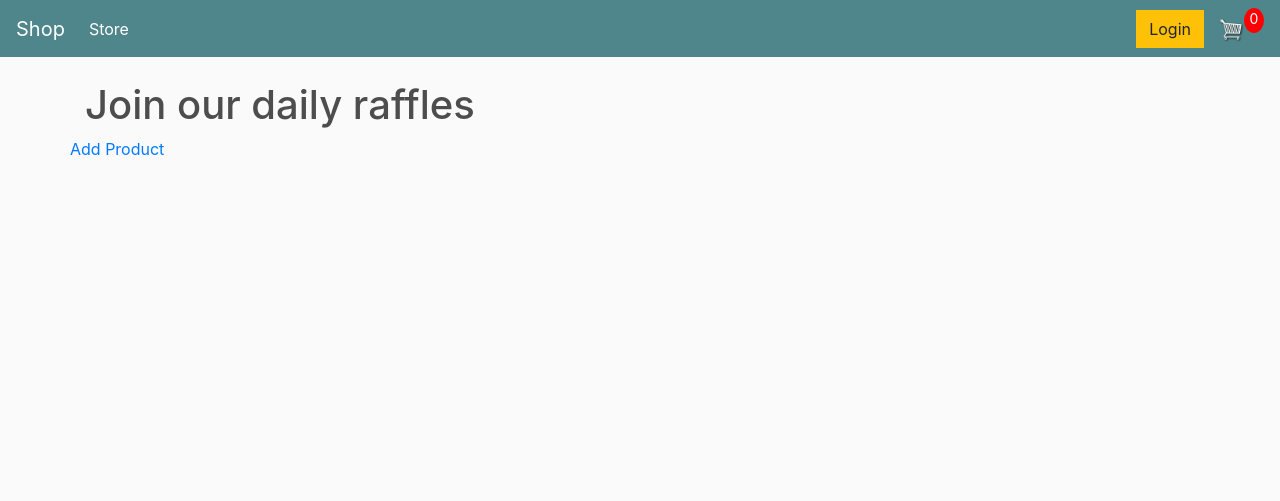
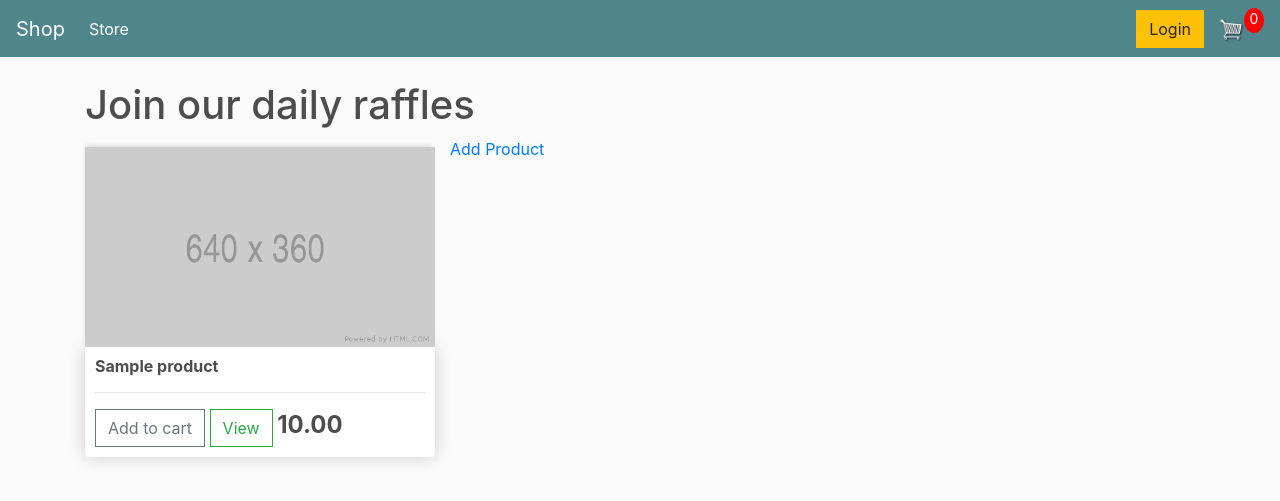
Before and after one commit to rgraingerdev/MS4Final, a Django app: page /products/ in a window 1280 px wide. Shown: the top 501 px of the page. Run offline with Django 5.2, Linux system fonts and the light colour scheme; tables that the repository leaves empty hold one stand-in row (values such as "Sample post"); some libraries are stand-ins or nearby versions.

Commit message:
Fixed issue with assets not showing

```diff
--- a/megashop/products/templates/products.html
+++ b/megashop/products/templates/products.html
@@ -3,16 +3,16 @@
 {% block content %}
 	<div><h1>Join our daily raffles</h1></div>
 	<div class="row">
-		{% for products in product %}
+		{% for product in products %}
 			<div class="col-lg-4">
 				<img class="thumbnail" src="{% static 'images/placeholder.png' %}">
 				<div class="box-element product">
-					<h6><strong>{{ products.name }}</strong></h6>
+					<h6><strong>{{ product.name }}</strong></h6>
 					<hr>
 
 					<button class="btn btn-outline-secondary add-btn">Add to cart</button>
 					<a class="btn btn-outline-success" href="#">View</a>
-					<h4 style="display:inline-block"><strong>{{ products.price }}</strong></h4>
+					<h4 style="display:inline-block"><strong>{{ product.price }}</strong></h4>
 				</div>
 			</div>
 		{% endfor %}
```
